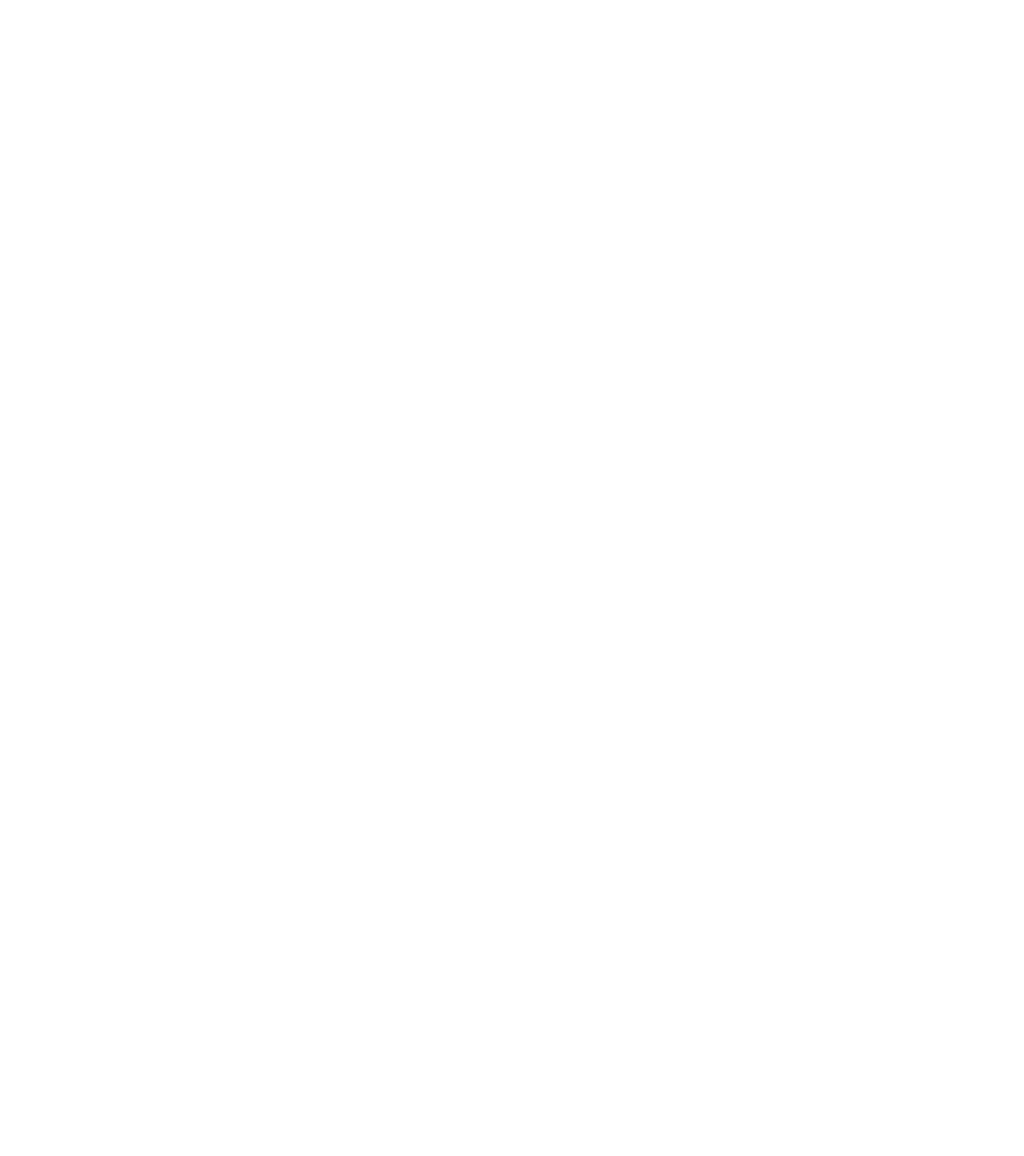
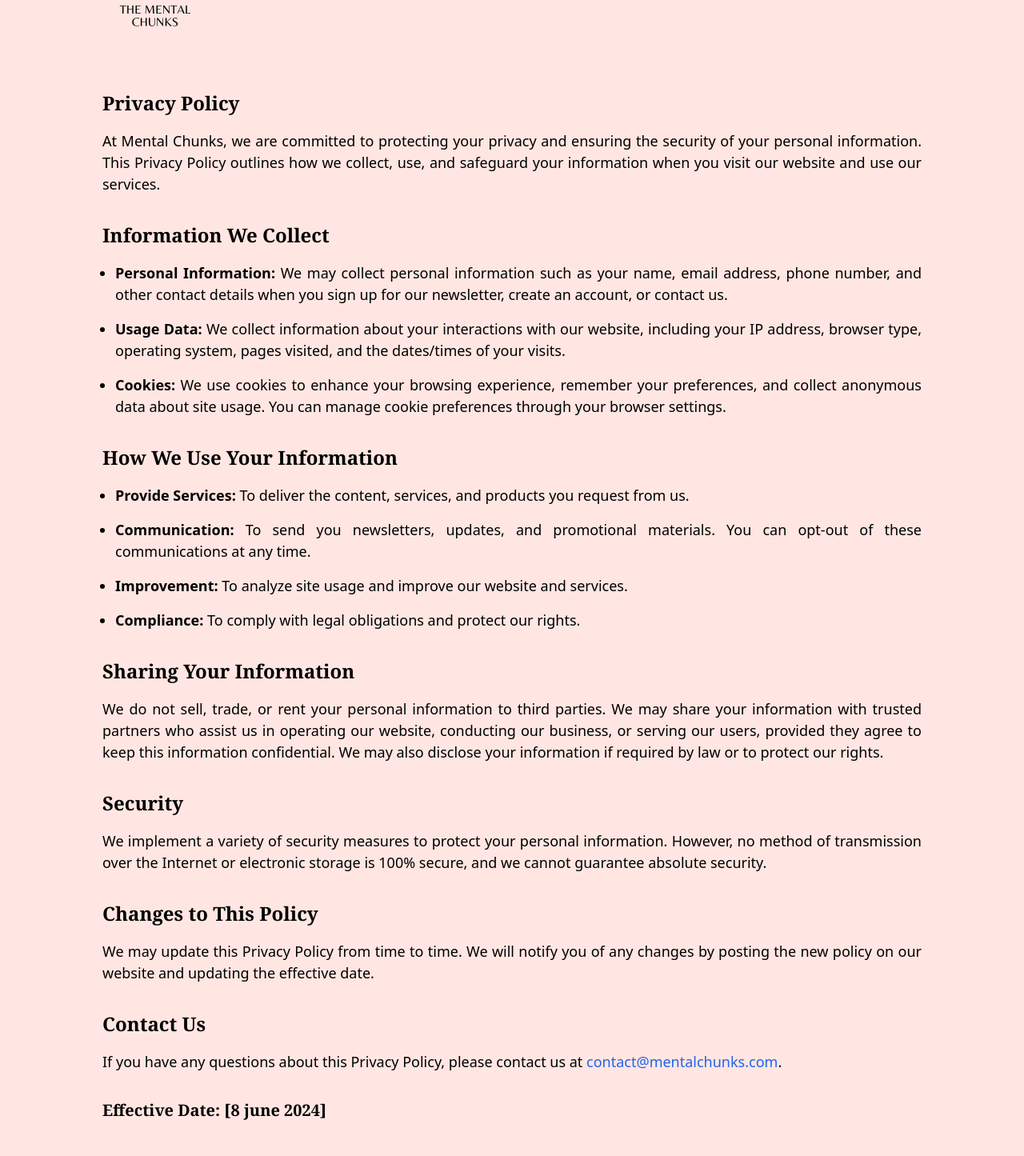
Before and after one commit to kushagraag/The-mental-chunks-frontend, a Next.js app: page /privacyPolicy in a window 1280 px wide. Shown: the part 85-1530 px from the top of the page at 80% size. Before the commit the page ends 800 px from the top, so only its background shows below. Built offline with nearby package versions, Linux system fonts and the light colour scheme.

Commit message:
privacy policy done

```diff
--- a/src/app/privacyPolicy/page.tsx
+++ b/src/app/privacyPolicy/page.tsx
@@ -1,9 +1,16 @@
 import React from "react";
+
+import Header from "@/components/Header";
+import PrivacyPolicyComponent from "@/components/PrivacyPolicyComponent";
+import "../../styles/globals.css";
+import Footer from "@/components/Footer";
 
 export default function PrivacyPolicy() {
   return (
-    <div>
-      <h1>PrivacyPolicy</h1>
+    <div className="bg-[#FFE6E2]">
+      <Header />
+      <PrivacyPolicyComponent />
+      <Footer />
     </div>
   );
 }
--- /dev/null
+++ b/src/components/PrivacyPolicyComponent.tsx
@@ -0,0 +1,100 @@
+import Link from "next/link";
+
+export default function PrivacyPolicyComponent() {
+  return (
+    <div className="container mx-auto text-justify max-w-screen-lg mt-12">
+      <h2 className="text-[24px] font-bold font-serif mb-4 mt-8">
+        Privacy Policy
+      </h2>
+      <p className="text-[18px] mb-4">
+        At Mental Chunks, we are committed to protecting your privacy and
+        ensuring the security of your personal information. This Privacy Policy
+        outlines how we collect, use, and safeguard your information when you
+        visit our website and use our services.
+      </p>
+      <h3 className="text-[24px] font-bold font-serif mb-4 mt-8">
+        Information We Collect
+      </h3>
+      <ul className="list-disc ml-4">
+        <li className="text-[18px] mb-4">
+          <span className="font-bold">Personal Information: </span>We may
+          collect personal information such as your name, email address, phone
+          number, and other contact details when you sign up for our newsletter,
+          create an account, or contact us.
+        </li>
+        <li className="text-[18px] mb-4">
+          <span className="font-bold">Usage Data: </span> We collect information
+          about your interactions with our website, including your IP address,
+          browser type, operating system, pages visited, and the dates/times of
+          your visits.
+        </li>
+        <li className="text-[18px] mb-4">
+          <span className="font-bold">Cookies: </span>We use cookies to enhance
+          your browsing experience, remember your preferences, and collect
+          anonymous data about site usage. You can manage cookie preferences
+          through your browser settings.
+        </li>
+      </ul>
+      <h3 className="text-[24px] font-bold font-serif mb-4 mt-8">
+        How We Use Your Information
+      </h3>
+      <ul className="list-disc ml-4">
+        <li className="text-[18px] mb-4">
+          <span className="font-bold">Provide Services: </span>To deliver the
+          content, services, and products you request from us.
+        </li>
+        <li className="text-[18px] mb-4">
+          <span className="font-bold">Communication: </span>To send you
+          newsletters, updates, and promotional materials. You can opt-out of
+          these communications at any time.
+        </li>
+        <li className="text-[18px] mb-4">
+          <span className="font-bold">Improvement: </span>To analyze site usage
+          and improve our website and services.
+        </li>
+        <li className="text-[18px] mb-4">
+          <span className="font-bold">Compliance: </span>To comply with legal
+          obligations and protect our rights.
+        </li>
+      </ul>
+      <h3 className="text-[24px] font-bold font-serif mb-4 mt-8">
+        Sharing Your Information
+      </h3>
+      <p className="text-[18px] mb-4">
+        We do not sell, trade, or rent your personal information to third
+        parties. We may share your information with trusted partners who assist
+        us in operating our website, conducting our business, or serving our
+        users, provided they agree to keep this information confidential. We may
+        also disclose your information if required by law or to protect our
+        rights.
+      </p>
+      <h3 className="text-[24px] font-bold font-serif mb-4 mt-8">Security</h3>
+      <p className="text-[18px] mb-4">
+        We implement a variety of security measures to protect your personal
+        information. However, no method of transmission over the Internet or
+        electronic storage is 100% secure, and we cannot guarantee absolute
+        security.
+      </p>
+      <h3 className="text-[24px] font-bold font-serif mb-4 mt-8">
+        Changes to This Policy
+      </h3>
+      <p className="text-[18px] mb-4">
+        We may update this Privacy Policy from time to time. We will notify you
+        of any changes by posting the new policy on our website and updating the
+        effective date.
+      </p>
+      <h3 className="text-[24px] font-bold font-serif mb-4 mt-8">Contact Us</h3>
+      <p className="text-[18px] mb-4">
+        If you have any questions about this Privacy Policy, please contact us
+        at{" "}
+        <Link href="mailto:contact@mentalchunks.com" className="text-blue-600">
+          contact@mentalchunks.com
+        </Link>
+        .
+      </p>
+      <h4 className="text-[20px] font-bold font-serif mb-12 mt-8">
+        Effective Date: [8 june 2024]
+      </h4>
+    </div>
+  );
+}
```
